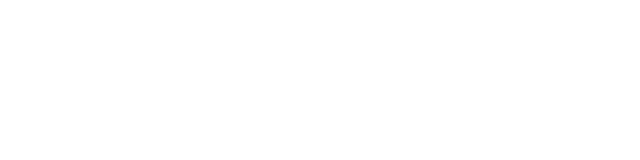
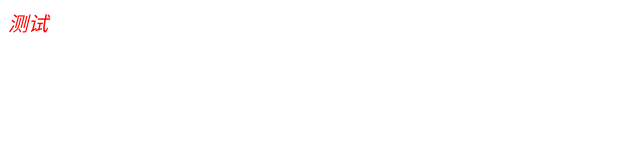
Before and after one commit to Mr-Super-X/x-ui, a Vue app in the folder play/: page / in a window 1280 px wide. Shown: the top 160 px of the page, without its empty margins (0-640 px from the left). Built offline with nearby package versions, Linux system fonts and the light colour scheme.

Commit message:
feat: 编写icon/index.ts实现统一导出，并配置演示项目全局组件组件进行测试

```diff
--- a/packages/components/icon/index.ts
+++ b/packages/components/icon/index.ts
@@ -0,0 +1,19 @@
+// 用来整合组件，最终实现导出组件
+import _Icon from './src/icon.vue'
+import { withInstall } from '@cjp-ui/utils/with-install'
+
+const Icon = withInstall(_Icon) // 生成带有 install 方法的组件
+
+// 导出组件，可以通过app.use(Icon)来使用，也可以通过 import 方式使用
+export default Icon
+
+// 导出icon组件的ts类型
+export * from './src/icon'
+
+// 给 volar 插件用的，在这里扩展的类型可以在模版中被解析
+// https://marketplace.visualstudio.com/items?itemName=Vue.volar
+declare module 'vue' {
+  export interface GlobalComponents {
+    XIcon: typeof Icon;
+  }
+}
--- a/play/src/App.vue
+++ b/play/src/App.vue
@@ -1,11 +1,7 @@
-<script setup lang="ts">
-import Icon from "@cjp-ui/components/icon/src/icon.vue";
-
-console.log(Icon);
-</script>
+<script setup lang="ts"></script>
 
 <template>
-  <Icon></Icon>
+  <x-icon color="red" size="20">测试</x-icon>
 </template>
 
 <style scoped></style>
--- a/play/src/main.ts
+++ b/play/src/main.ts
@@ -1,4 +1,16 @@
 import { createApp } from 'vue'
 import App from './App.vue'
 
-createApp(App).mount('#app')
+const app = createApp(App)
+
+// 引入icon组件
+import Icon from "@cjp-ui/components/icon"
+// import "@cjp-ui/theme/src/index.scss"
+
+const plugins = [
+  Icon,
+]
+
+plugins.forEach(plugin => app.use(plugin))
+
+app.mount('#app')
```
